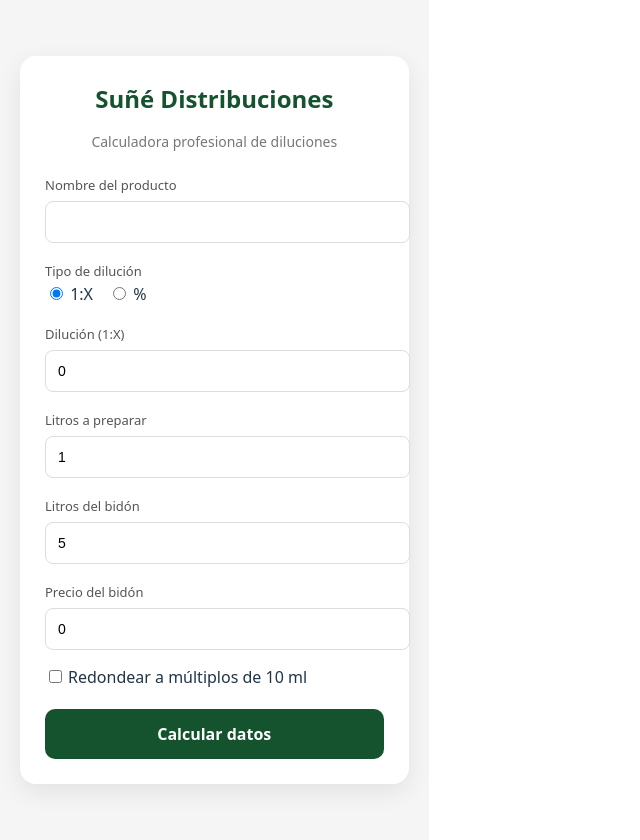
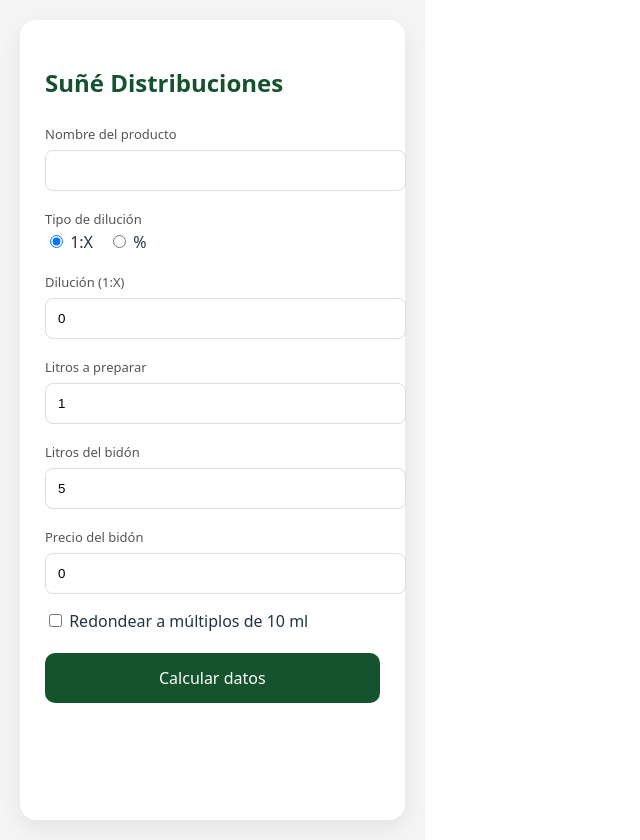
Before and after one commit to estanitkd-max/calculadora-diluciones, a React (Vite) app: page / in a window 1280 px wide. Shown: the whole page, without its empty margins (0-640 px from the left). Built offline with nearby package versions, Linux system fonts and the light colour scheme.

Commit message:
Cambio cuadro de resultados

```diff
--- a/src/App.tsx
+++ b/src/App.tsx
@@ -12,8 +12,8 @@
 
   const generarFicha = () => {
     const canvas = document.createElement("canvas");
-    canvas.width = 800;
-    canvas.height = 650;
+    canvas.width = 900;
+    canvas.height = 600;
 
     const ctx = canvas.getContext("2d")!;
 
@@ -43,46 +43,74 @@
       aguaMl = Math.round(aguaMl);
     }
 
-    const costoPorLitro = (precioBidon / litrosBidon) * productoLitros;
+    const costoPorLitro = precioBidon
+      ? (precioBidon / litrosBidon) * productoLitros
+      : null;
+
+    // TITULO
+    ctx.fillStyle = "#14532d";
+    ctx.font = "bold 34px Arial";
+    ctx.fillText("Ficha de Dilución", 50, 60);
+
+    // LINEA DIVISORIA
+    ctx.strokeStyle = "#ddd";
+    ctx.beginPath();
+    ctx.moveTo(50, 80);
+    ctx.lineTo(850, 80);
+    ctx.stroke();
+
+    // COLUMNA IZQUIERDA
+    let yLeft = 130;
 
     ctx.fillStyle = "#14532d";
-    ctx.font = "bold 36px Arial";
-    ctx.fillText("Ficha Técnica", 50, 80);
+    ctx.font = "bold 22px Arial";
+    ctx.fillText("Dilución del producto", 50, yLeft);
 
+    yLeft += 40;
     ctx.fillStyle = "#000";
-    ctx.font = "22px Arial";
-
-    let y = 150;
+    ctx.font = "20px Arial";
 
     if (nombreProducto) {
-      ctx.fillText(`Producto: ${nombreProducto}`, 50, y);
-      y += 40;
+      ctx.fillText(`Producto: ${nombreProducto}`, 50, yLeft);
+      yLeft += 35;
     }
 
     const textoDilucion =
       modoDilucion === "proporcion" ? `1:${dilucion}` : `${dilucion}%`;
 
-    ctx.fillText(`Dilución: ${textoDilucion}`, 50, y);
-    y += 40;
+    ctx.fillText(`Dilución: ${textoDilucion}`, 50, yLeft);
+    yLeft += 35;
 
-    ctx.fillText(`Preparación: ${litrosPreparar} L`, 50, y);
-    y += 40;
+    ctx.fillText(`Preparación: ${litrosPreparar} L`, 50, yLeft);
+    yLeft += 35;
 
-    ctx.fillText(`Producto: ${productoMl} ml`, 50, y);
-    y += 40;
+    ctx.fillText(`Producto: ${productoMl} ml`, 50, yLeft);
+    yLeft += 35;
 
-    ctx.fillText(`Agua: ${aguaMl} ml`, 50, y);
-    y += 40;
+    ctx.fillText(`Agua: ${aguaMl} ml`, 50, yLeft);
 
-    ctx.fillText(`Costo por litro: $${costoPorLitro.toFixed(2)}`, 50, y);
-    y += 50;
+    // COLUMNA DERECHA (COSTOS)
+    if (costoPorLitro !== null) {
+      let yRight = 130;
 
+      ctx.fillStyle = "#14532d";
+      ctx.font = "bold 22px Arial";
+      ctx.fillText("Costos", 500, yRight);
+
+      yRight += 40;
+      ctx.fillStyle = "#000";
+      ctx.font = "20px Arial";
+
+      ctx.fillText(`Costo por litro: $${costoPorLitro.toFixed(2)}`, 500, yRight);
+    }
+
+    // NOTA SEGURIDAD
     ctx.fillStyle = "#b91c1c";
-    ctx.font = "bold 18px Arial";
+    ctx.font = "bold 16px Arial";
     ctx.fillText(
       "Siempre agregar primero el agua por seguridad",
       50,
-      y
+      550
     );
 
     const dataUrl = canvas.toDataURL("image/png");
@@ -90,127 +118,47 @@
   };
 
   return (
-    <div
-      style={{
-        background: "#f5f5f5",
-        minHeight: "100vh",
-        padding: 20,
-        display: "flex",
-        alignItems: "center",
-        justifyContent: "center",
-      }}
-    >
-      <div
-        style={{
-          width: "100%",
-          maxWidth: 500,
-          background: "white",
-          padding: 25,
-          borderRadius: 16,
-          boxShadow: "0 8px 25px rgba(0,0,0,0.08)",
-        }}
-      >
-        <div style={{ textAlign: "center", marginBottom: 20 }}>
-          <h2 style={{ color: "#14532d", margin: 0 }}>Suñé Distribuciones</h2>
-          <p style={{ fontSize: 14, color: "#777" }}>
-            Calculadora profesional de diluciones
-          </p>
-        </div>
+    <div style={{ background: "#f5f5f5", minHeight: "100vh", padding: 20, display: "flex", justifyContent: "center" }}>
+      <div style={{ width: "100%", maxWidth: 500, background: "white", padding: 25, borderRadius: 16, boxShadow: "0 8px 25px rgba(0,0,0,0.08)" }}>
+        <h2 style={{ color: "#14532d" }}>Suñé Distribuciones</h2>
 
-        {/** Inputs */}
         <Input label="Nombre del producto">
-          <input
-            type="text"
-            value={nombreProducto}
-            onChange={(e) => setNombreProducto(e.target.value)}
-            style={inputStyle}
-          />
+          <input type="text" value={nombreProducto} onChange={(e) => setNombreProducto(e.target.value)} style={inputStyle} />
         </Input>
 
         <Input label="Tipo de dilución">
           <div style={{ display: "flex", gap: 15 }}>
-            <label>
-              <input
-                type="radio"
-                checked={modoDilucion === "proporcion"}
-                onChange={() => setModoDilucion("proporcion")}
-              /> 1:X
-            </label>
-            <label>
-              <input
-                type="radio"
-                checked={modoDilucion === "porcentaje"}
-                onChange={() => setModoDilucion("porcentaje")}
-              /> %
-            </label>
+            <label><input type="radio" checked={modoDilucion === "proporcion"} onChange={() => setModoDilucion("proporcion")} /> 1:X</label>
+            <label><input type="radio" checked={modoDilucion === "porcentaje"} onChange={() => setModoDilucion("porcentaje")} /> %</label>
           </div>
         </Input>
 
         <Input label={modoDilucion === "proporcion" ? "Dilución (1:X)" : "Porcentaje (%)"}>
-          <input
-            type="number"
-            value={dilucion}
-            onChange={(e) => setDilucion(Number(e.target.value))}
-            style={inputStyle}
-          />
+          <input type="number" value={dilucion} onChange={(e) => setDilucion(Number(e.target.value))} style={inputStyle} />
         </Input>
 
         <Input label="Litros a preparar">
-          <input
-            type="number"
-            value={litrosPreparar}
-            onChange={(e) => setLitrosPreparar(Number(e.target.value))}
-            style={inputStyle}
-          />
+          <input type="number" value={litrosPreparar} onChange={(e) => setLitrosPreparar(Number(e.target.value))} style={inputStyle} />
         </Input>
 
         <Input label="Litros del bidón">
-          <input
-            type="number"
-            value={litrosBidon}
-            onChange={(e) => setLitrosBidon(Number(e.target.value))}
-            style={inputStyle}
-          />
+          <input type="number" value={litrosBidon} onChange={(e) => setLitrosBidon(Number(e.target.value))} style={inputStyle} />
         </Input>
 
         <Input label="Precio del bidón">
-          <input
-            type="number"
-            value={precioBidon}
-            onChange={(e) => setPrecioBidon(Number(e.target.value))}
-            style={inputStyle}
-          />
+          <input type="number" value={precioBidon} onChange={(e) => setPrecioBidon(Number(e.target.value))} style={inputStyle} />
         </Input>
 
-        <label style={{ display: "block", marginBottom: 20 }}>
-          <input
-            type="checkbox"
-            checked={redondear10ml}
-            onChange={(e) => setRedondear10ml(e.target.checked)}
-            style={{ marginRight: 6 }}
-          />
-          Redondear a múltiplos de 10 ml
+        <label style={{ marginBottom: 20, display: "block" }}>
+          <input type="checkbox" checked={redondear10ml} onChange={(e) => setRedondear10ml(e.target.checked)} /> Redondear a múltiplos de 10 ml
         </label>
 
-        <button onClick={generarFicha} style={buttonStyle}>
-          Calcular datos
-        </button>
+        <button onClick={generarFicha} style={buttonStyle}>Calcular datos</button>
 
         {imagenGenerada && (
           <div style={{ marginTop: 20 }}>
-            <a
-              href={imagenGenerada}
-              download="ficha-tecnica.png"
-              style={downloadStyle}
-            >
-              Descargar imagen
-            </a>
-
-            <img
-              src={imagenGenerada}
-              alt="Ficha"
-              style={{ width: "100%", marginTop: 10, borderRadius: 10 }}
-            />
+            <a href={imagenGenerada} download="ficha.png" style={downloadStyle}>Descargar imagen</a>
+            <img src={imagenGenerada} style={{ width: "100%", marginTop: 10, borderRadius: 10 }} />
           </div>
         )}
       </div>
@@ -231,7 +179,6 @@
   marginTop: 5,
   borderRadius: 8,
   border: "1px solid #ddd",
-  fontSize: 14,
 };
 
 const buttonStyle = {
@@ -243,7 +190,6 @@
   borderRadius: 10,
   fontSize: 16,
   cursor: "pointer",
-  fontWeight: "bold" as const,
 };
 
 const downloadStyle = {
@@ -251,6 +197,6 @@
   padding: "10px 15px",
   backgroundColor: "#14532d",
   color: "white",
+  borderRadius: 8,
   textDecoration: "none",
-  borderRadius: 8,
 };
```
